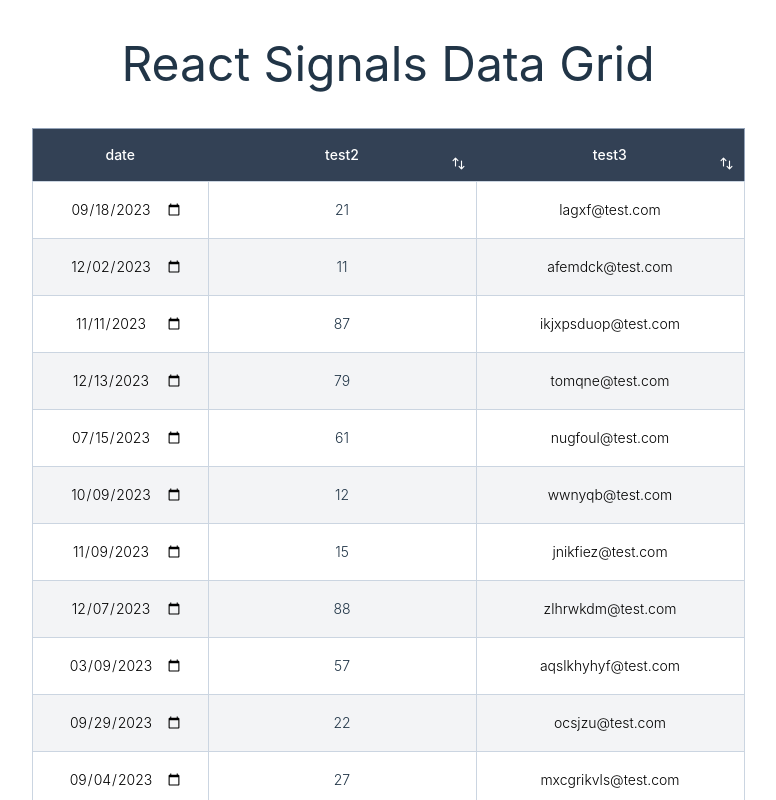
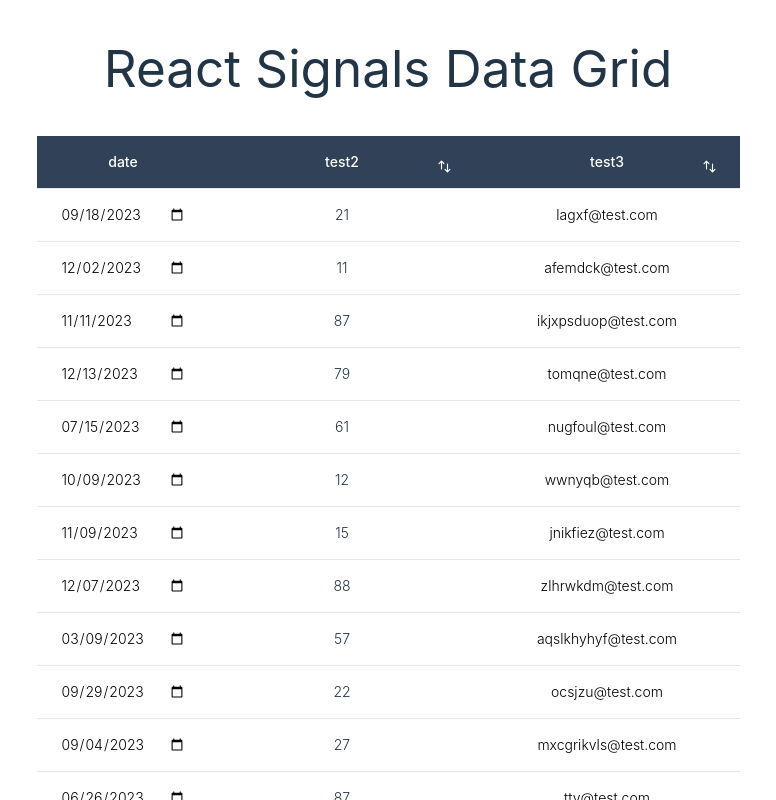
Before and after one commit to StudentOfJS/signal-data-grid, a React (Vite) app: page / in a window 1280 px wide. Shown: the top 800 px of the page, without its empty margins (252-1028 px from the left). Built offline with nearby package versions, Linux system fonts and the light colour scheme.

Commit message:
upgade packages and fix accessibility issues

```diff
--- a/src/App.tsx
+++ b/src/App.tsx
@@ -49,7 +49,7 @@ function App() {
           handleSubmit={(data) => {
             console.log(data);
           }}
-          renderButton={() => <button type="submit">Save</button>}
+          renderButton={() => <button type="submit" aria-label="Save Data">Save</button>}
         />
       </div>
     </div>
--- a/src/SignalTable/Cell.tsx
+++ b/src/SignalTable/Cell.tsx
@@ -38,12 +38,13 @@ export function Cell({
     }
   });
   return (
-    <td className="border border-slate-300 block md:table-cell">
-      <span className="inline-block w-1/3 md:hidden font-bold">{name}</span>
+    <td className="border border-slate-300 block sm:table-cell">
+      <label htmlFor={`${name}-${rowId}`} className="block text-center not-sr-only sm:sr-only">{name}</label>
       {colDef?.isEditable ? (
           <input
-          className={`text-sm font-light px-6 py-4 whitespace-nowrap text-center`}
-          {...colDef?.cellOptions!}
+            id={`${name}-${rowId}`}
+            className={`text-sm font-light px-6 py-4 whitespace-nowrap text-center w-full`}
+            {...colDef?.cellOptions}
             name={name}
             defaultValue={type === 'date' ? datefix(cellValue) : cellValue}
             onChange={(e) => {
@@ -53,11 +54,13 @@ export function Cell({
           />
       ) : (
         <input
-          className={`text-sm font-light px-6 py-4 whitespace-nowrap text-center bg-transparent`}
+          id={`${name}-${rowId}`}
+          className={`text-sm font-light px-6 py-4 whitespace-nowrap text-center bg-transparent w-full`}
           type="text"
           name={name}
           value={cellValue}
           disabled={true}
+          aria-label={name}
         />
       )}
     </td>
--- a/src/SignalTable/Cols.tsx
+++ b/src/SignalTable/Cols.tsx
@@ -5,11 +5,11 @@ import { SortDirectionType, TableContext } from '../SignalTable/Table';
 export function Cols() {
   const ctx = useContext(TableContext);
   return (
-    <thead className="bg-white border-b block md:table-header-group">
-      <tr className="border border-slate-400 block md:table-row">
+    <thead className="bg-white border-b block sm:table-header-group">
+      <tr className="border border-slate-400 block sm:table-row">
         {ctx?.columns.value.map(({ field, isSortable }) => (
           <th
-            className="text-sm font-medium text-white bg-slate-700 px-6 py-4 text-center block md:table-cell"
+            className="text-sm font-medium text-white bg-slate-700 px-6 py-4 text-center block sm:table-cell"
             scope="col"
             key={field}
             style={{ position: 'relative' }}
@@ -31,6 +31,7 @@ function Sort({ field }: { field: string }) {
     <button
       type="button"
       className="m-0 ml-4 p-1"
+      aria-label={`Sort by ${field}`}
       onClick={() => {
         if (ctx) {
           let { sortBy, sortDirection } = ctx;
--- a/src/SignalTable/Row.tsx
+++ b/src/SignalTable/Row.tsx
@@ -9,7 +9,7 @@ export const Row = memo(function ({
   rowId: string;
 }) {
   return (
-    <tr className="bg-white even:bg-gray-100 border-b transition duration-300 ease-in-out hover:bg-gray-100 block md:table-row">
+    <tr className="bg-white even:bg-gray-100 border-b transition duration-300 ease-in-out hover:bg-gray-100 block sm:table-row">
       {row?.map(([key, value]) => {
         let name = `${key}|${rowId}`;
         return (
--- a/src/SignalTable/Rows.tsx
+++ b/src/SignalTable/Rows.tsx
@@ -12,7 +12,7 @@ export function Rows() {
     return null;
   }
   return (
-    <tbody className="block md:table-row-group">
+    <tbody className="block sm:table-row-group">
       {rows.map((row) => {
         return <Fragment key={row.id as string}>{row.element}</Fragment>;
       })}
--- /dev/null
+++ b/src/SignalTable/TableRow.tsx
@@ -0,0 +1,28 @@
+import React from 'react';
+
+interface TableRowProps {
+  row: any;
+  columnDefs: any[];
+  foreignKey: string;
+}
+
+export const TableRow: React.FC<TableRowProps> = ({ row, columnDefs, foreignKey }) => {
+  return (
+    <tr key={row[foreignKey]} className="border-b border-gray-200">
+      {columnDefs.map((col) => (
+        <td key={col.field} className="px-4 py-2">
+          {col.isEditable ? (
+            <input
+              type={col.cellOptions.type}
+              defaultValue={row[col.field]}
+              aria-label={col.field}
+              className="w-full border border-gray-300 rounded px-2 py-1"
+            />
+          ) : (
+            <span>{row[col.field]}</span>
+          )}
+        </td>
+      ))}
+    </tr>
+  );
+};
--- a/src/index.css
+++ b/src/index.css
@@ -1,6 +1,14 @@
-@tailwind base;
-@tailwind components;
-@tailwind utilities;
+@import 'tailwindcss';
+
+@layer base {
+  *,
+  ::after,
+  ::before,
+  ::backdrop,
+  ::file-selector-button {
+    border-color: var(--color-gray-200, currentColor);
+  }
+}
 
 #root {
   padding: 40px;
--- a/tailwind.config.cjs
+++ /dev/null
@@ -1,8 +0,0 @@
-/** @type {import('tailwindcss').Config} */
-module.exports = {
-  content: ['./src/**/*.{html,js,ts,tsx}'],
-  theme: {
-    extend: {},
-  },
-  plugins: [],
-};
--- /dev/null
+++ b/vite.config.js
@@ -0,0 +1,8 @@
+import tailwindcss from '@tailwindcss/vite';
+import { defineConfig } from 'vite';
+
+export default defineConfig({
+  plugins: [
+    tailwindcss()
+  ]
+});
```
Also changed, not shown: package.json (+10 -10 lines), 1 other file (tests, documents, lock files or other folders). Lines whose indentation alone changed are shown as unchanged.
